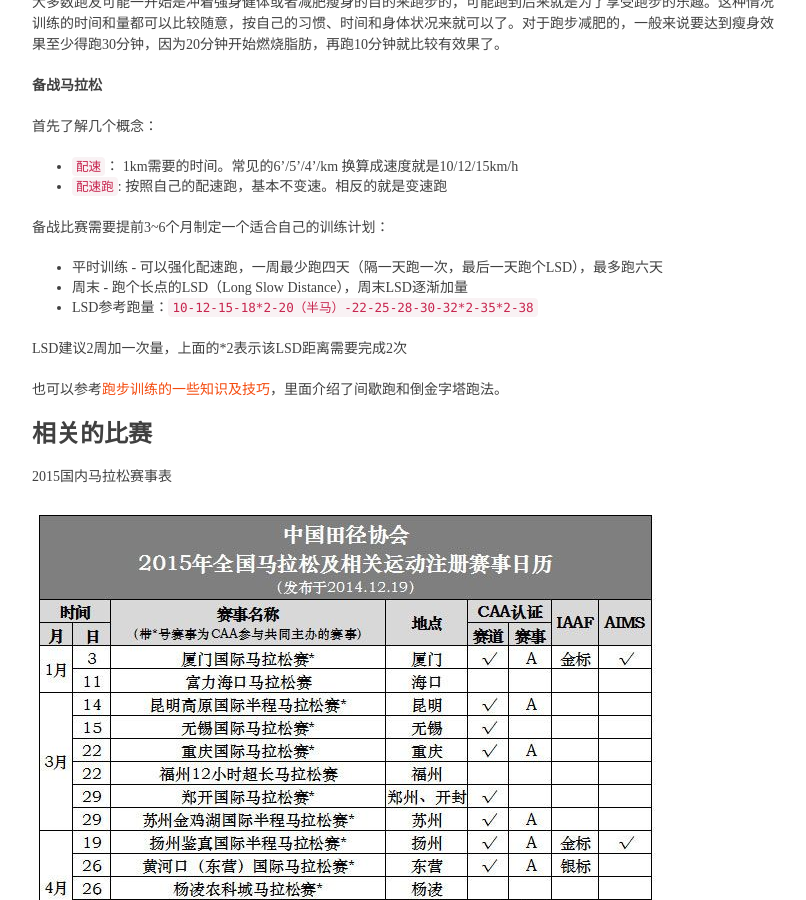
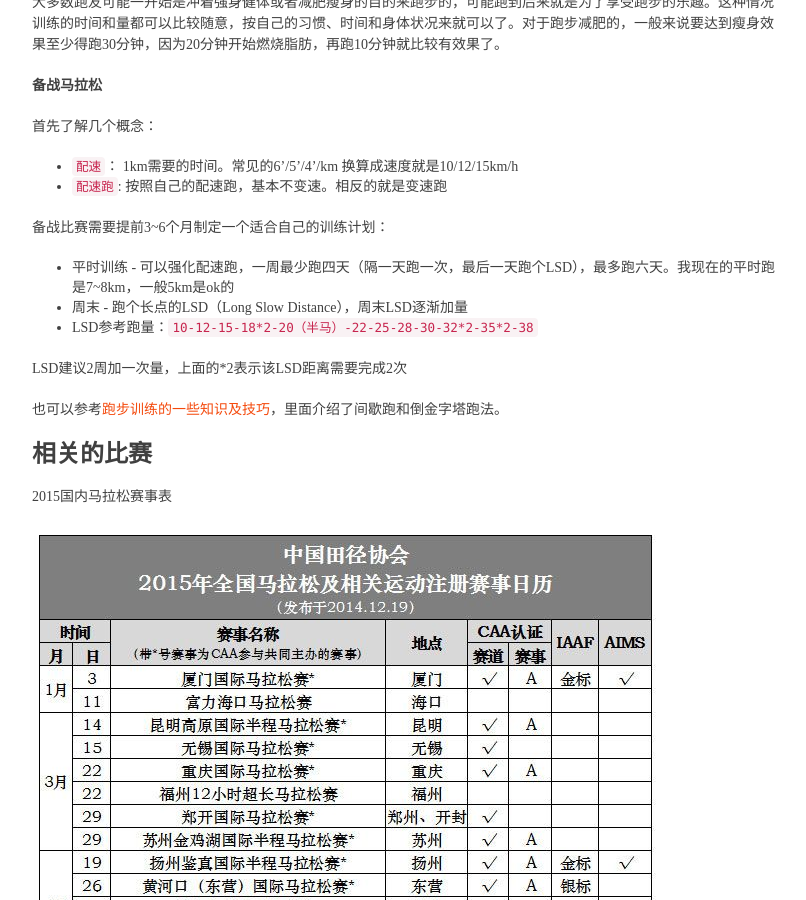
Before and after one commit to MrRaindrop/MrRaindrop.github.io, a Jekyll site: the page built from _posts/2015-01-03-the-runners-guide-to-the-galaxy.md, in a window 1280 px wide and 900 px high, scrolled down 6244 px. Shown: the whole window, without its empty margins (233-1039 px from the left). Built offline with Jekyll 4.4.1, drawn with Linux system fonts in a browser that asks for light colours; comment, search, counter and statistics services are not loaded.

Commit message:
add content
add distance of dailly training.

```diff
--- a/_posts/2015-01-03-the-runners-guide-to-the-galaxy.md
+++ b/_posts/2015-01-03-the-runners-guide-to-the-galaxy.md
@@ -225,7 +225,7 @@ ps: 从网上看的结果是大部分国外的跑步app地图都有偏移，国
 
 备战比赛需要提前3~6个月制定一个适合自己的训练计划：
 
-* 平时训练 - 可以强化配速跑，一周最少跑四天（隔一天跑一次，最后一天跑个LSD），最多跑六天
+* 平时训练 - 可以强化配速跑，一周最少跑四天（隔一天跑一次，最后一天跑个LSD），最多跑六天。我现在的平时跑是7~8km，一般5km是ok的
 * 周末 - 跑个长点的LSD（Long Slow Distance），周末LSD逐渐加量
 * LSD参考跑量：``10-12-15-18*2-20（半马）-22-25-28-30-32*2-35*2-38``
 
```
